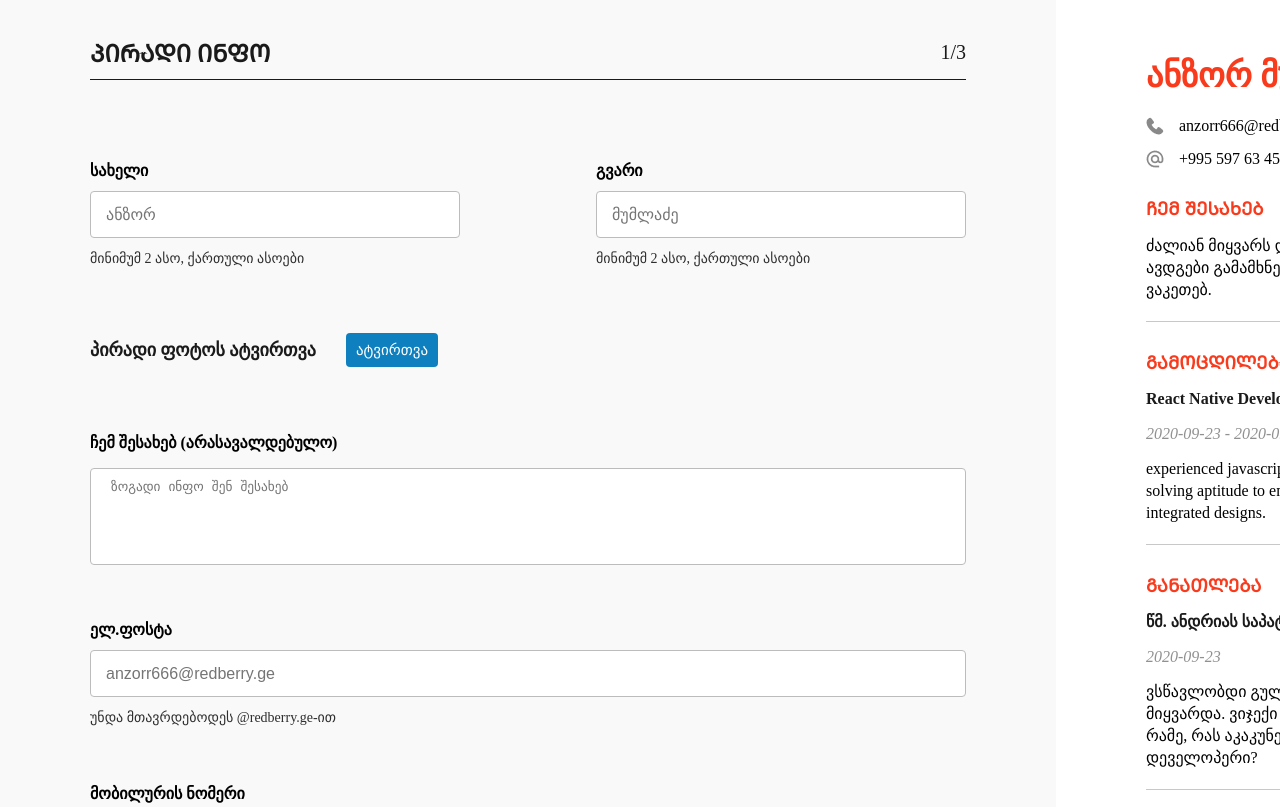
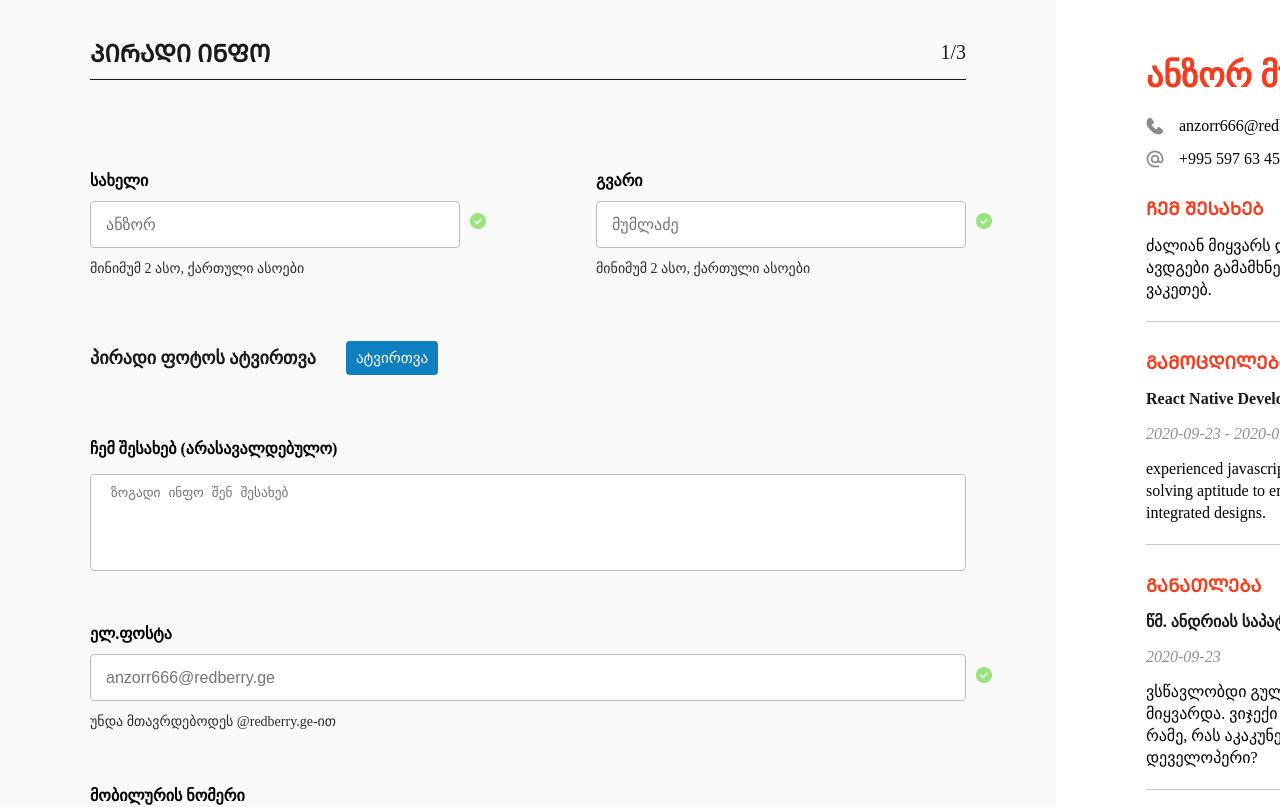
Before and after one commit to GeorgeKalandadze/redberry-bootcamp-resume-app, a React (Vite) app: page /personal-info in a window 1280 px wide. Shown: the top 807 px of the page. Built offline with nearby package versions, Linux system fonts and the light colour scheme.

Commit message:
reffacroring of context Api and add error messages

```diff
--- /dev/null
+++ b/src/Context.tsx
@@ -0,0 +1,91 @@
+import React, { ContextType, createContext, FunctionComponent, ReactNode, useContext, useState } from 'react';
+import { useForm } from 'react-hook-form';
+import { yupResolver } from '@hookform/resolvers/yup';
+import { formSchema } from './schema/FormSchema';
+
+type ContextTypes = {
+    handleSubmit:any
+    register:any
+    errors:any
+    handleChange:(event: React.ChangeEvent<HTMLInputElement | HTMLTextAreaElement>) => void
+    info:ResumeObjectTypes
+}
+
+
+const AppContext = createContext({} as ContextTypes);
+
+type ContextChildType = {
+    children: ReactNode
+}
+
+//resume object types
+interface ResumeObjectTypes {
+    name:string
+    surname:string
+    email:string
+    phone_number:string
+    experiences: {
+        position:string
+        employer:string
+        start_date:string
+        due_date:string
+        description:string
+    }[]
+    educations:{
+        institute:string
+        degree:string
+        due_date:string
+        description:string
+    }[]
+    image:string;
+    about_me:string;
+}
+
+
+
+
+export const AppProvider:FunctionComponent<ContextChildType> = ({children}) => {
+
+const [info,setInfo] = useState<ResumeObjectTypes>({
+    name:"",
+    surname:"",
+    email:"",
+    phone_number:"",
+    experiences: [{
+        position:"",
+        employer:"",
+        start_date:"",
+        due_date:"",
+        description:"",
+    }],
+    educations:[{
+        institute:"",
+        degree:"",
+        due_date:"",
+        description:"",
+    }],
+    image:"",
+    about_me:"",
+})
+
+
+    const {handleSubmit,register,formState:{errors}} = useForm({
+        resolver:yupResolver(formSchema)
+      })
+
+    const handleChange = (event: React.ChangeEvent<HTMLInputElement | HTMLTextAreaElement>) => {
+        const name = event.target.name;
+        const value = event.target.value;
+        setInfo((formData) => ({ ...formData, [name]: value }));
+    };
+
+
+    return <AppContext.Provider value={{handleSubmit,register,errors,handleChange,info}}>
+        {children}
+    </AppContext.Provider>
+}
+
+
+export const useGlobalContext = () => {
+    return useContext(AppContext)
+}
--- /dev/null
+++ b/src/components/ExperienceForm/ExperienceForm.tsx
@@ -0,0 +1,56 @@
+import InputGroup from '../../components/InputGroup/InputGroup'
+import TextareaGroup from '../../components/TextareaGroup/TextareaGroup'
+import styled from 'styled-components'
+
+const ExperienceForm = () => {
+  return (
+    <div>
+        <ExperienceContainer>
+
+            <InputGroup
+                label='თანამდებობა'
+                placeHolder='დეველოპერი, დიზაინერი, ა.შ.'
+                hint='მინიმუმ 2 სიმბოლო'
+                inputType='text'
+            />
+             <InputGroup
+                label='დამსაქმებელი'
+                placeHolder='დამსაქმებელი'
+                hint='მინიმუმ 2 სიმბოლო'
+                inputType='text'
+            />
+            <FlexedDiv >
+                <InputGroup
+                    width='370px'
+                    label='დაწყების რიცხვი'
+                    inputType='date'
+                />
+                <InputGroup
+                    width='370px'
+                    label='დამთავრების რიცხვი'
+                    inputType='date'
+                />
+            </FlexedDiv>
+            <TextareaGroup
+                label='აღწერა'
+                placeholder='როლი თანამდებობაზე და ზოგადი აღწერა'
+            />
+        </ExperienceContainer>
+    </div>
+  )
+}
+
+export default ExperienceForm
+
+const ExperienceContainer = styled.div`
+display:flex;
+flex-direction:column;
+margin-bottom:30px;
+border-bottom:1px solid #C1C1C1;
+padding-bottom:50px;
+
+`
+const FlexedDiv = styled.div`
+display:flex;
+justify-content:space-between;
+`
--- a/src/components/Header/Header.tsx
+++ b/src/components/Header/Header.tsx
@@ -1,12 +1,13 @@
 import styled from "styled-components"
 type HeaderTypes = {
     headerName:string
+    pageNumber:number
 }
-const Header = ({headerName}:HeaderTypes) => {
+const Header = ({headerName,pageNumber}:HeaderTypes) => {
   return (
     <HeaderContainer>
         <HeaderName>{headerName}</HeaderName>
-        <PageNumber>1/3</PageNumber>
+        <PageNumber>{pageNumber}/3</PageNumber>
     </HeaderContainer>
   )
 }
--- a/src/components/InputGroup/InputGroup.tsx
+++ b/src/components/InputGroup/InputGroup.tsx
@@ -1,4 +1,7 @@
 import styled from 'styled-components';
+import SuccessImage from '../../assets/success-icon.png'
+import ErrorImage from '../../assets/error-icon.png'
+
 
 type InputPropTypes = {
   width?:string
@@ -6,51 +9,87 @@ type InputPropTypes = {
   inputType:string
   hint?:string
   placeHolder?:string
+  name:string
+  register:any
+  error:any
+  value:string|number
+  changeHandler:(event: React.ChangeEvent<HTMLInputElement>) => void
 }
 
-const InputGroup = ({width, label, placeHolder, inputType, hint}:InputPropTypes ) => {
+type InputStylePropTypes = {
+error:boolean
+}
+
+
+
+const InputGroup = ({width, label, placeHolder, inputType, hint, name, register,error,value,changeHandler}:InputPropTypes ) => {
   return (
-    <StyledInputsContainer>
-        <StyledLabel>{label}</StyledLabel>
-        <StyledInput placeholder={placeHolder} type={inputType} width={width}/>
-        <StyledHint>{hint}</StyledHint>
+    <StyledInputsContainer error={error} >
+        <StyledLabel error={error}>{label}</StyledLabel>
+        <StyledInput
+
+          placeholder={placeHolder}
+          type={inputType}
+          width={width}
+          name={name}
+          {...register(name)}
+          value={value}
+          onChange={changeHandler}
+          error={error}
+
+        />
+        <StyledHint error={error}>{hint}</StyledHint>
     </StyledInputsContainer>
   )
 }
 
 export default InputGroup
 
-const StyledInputsContainer = styled.div`
+const StyledInputsContainer = styled.div<InputStylePropTypes>`
 margin-top:40px;
 display:flex;
 flex-direction:column;
 gap:10px;
+position:relative;
+&::after{
+  content: '';
+   ;
+   background-image:url(${prop => prop.error ? ErrorImage : SuccessImage});
+    background-size: 16px;
+    background-repeat: no-repeat;
+    position: absolute;
+    right: -40px;
+    top: 40%;
+    width: 30px;
+    height: 30px;
+}
 `
 
-const StyledLabel = styled.label`
+const StyledLabel = styled.label<InputStylePropTypes>`
 font-style: normal;
 font-weight: 600;
 font-size: 16px;
 line-height: 21px;
+color:${prop => prop.error ? "red" : "black"};
 `
 
-const StyledInput = styled.input`
+const StyledInput = styled.input<InputStylePropTypes>`
 width:${prop => prop.width || "100%"};
 background: #FFFFFF;
 border: 1px solid #BCBCBC;
+border-color:${prop => prop.error? "red" : "#BCBCBC"};
 border-radius: 4px;
 padding:12px 15px;
 font-weight: 400;
 font-size: 16px;
 line-height: 21px;
+position:relative;
 color: rgba(0, 0, 0, 0.6);
-
 `
 
-const StyledHint = styled.p`
+const StyledHint = styled.p<InputStylePropTypes>`
 font-weight: 300;
 font-size: 14px;
 line-height: 21px;
-color: #2E2E2E;
-
+color:${prop => prop.error ? "red" : "#2E2E2E"};
 `
--- a/src/main.tsx
+++ b/src/main.tsx
@@ -1,10 +1,14 @@
 import React from 'react'
 import ReactDOM from 'react-dom/client'
 import App from './App'
+import { AppProvider } from './Context'
 import './index.css'
 
 ReactDOM.createRoot(document.getElementById('root') as HTMLElement).render(
+
   <React.StrictMode>
-    <App />
+    <AppProvider>
+      <App />
+    </AppProvider>
   </React.StrictMode>,
 )
--- a/src/pages/EducationPage/EducationPage.tsx
+++ b/src/pages/EducationPage/EducationPage.tsx
@@ -16,7 +16,7 @@ const EducationPage = () => {
   return (
     <FlexedDiv>
         <EducationForm>
-            <Header headerName='განათლება'/>
+            <Header headerName='განათლება' pageNumber={3}/>
             <EducationContainer>
                 <InputGroup
                     label='სასწავლებელი'
--- a/src/pages/PersonalInfoPage/PersonalInfo.style.tsx
+++ b/src/pages/PersonalInfoPage/PersonalInfo.style.tsx
@@ -1,6 +1,6 @@
 import styled from "styled-components";
 
-export const PersonalInfoContainer = styled.div`
+export const PersonalInfoContainer = styled.form`
 width:55%;
 height:1080px;
 padding:40px 90px;
--- a/src/pages/PersonalInfoPage/PersonalInfo.tsx
+++ b/src/pages/PersonalInfoPage/PersonalInfo.tsx
@@ -1,9 +1,12 @@
-import React, { useRef } from 'react'
+import React, { useRef, useState } from 'react'
 import { Button } from '../../components/Button/Button'
 import Header from '../../components/Header/Header'
 import InputGroup from '../../components/InputGroup/InputGroup'
 import Resume from '../../components/Resume/Resume'
 import TextareaGroup from '../../components/TextareaGroup/TextareaGroup'
+import { useGlobalContext } from '../../Context'
+import AvatarImage from '../../assets/avatar-image.jpg'
+
 import {
     PersonalInfoContainer,
     FlexedDiv,
@@ -12,18 +15,34 @@ import {
     ButtonContainer
 } from './PersonalInfo.style'
 
+
 const PersonalInfo = () => {
+    const {info,handleSubmit,register,handleChange,errors} = useGlobalContext()
+
+    //functions for file input that it works as button
     const fileInputRef = useRef<HTMLInputElement>(null);
-
     const handleClick = () => {
         fileInputRef.current?.click();
     };
+
+    //image upload
+
+
+    const handleAddImage = (event: React.ChangeEvent<HTMLInputElement>) => {
+    if (event.target.files) {
+        const image = event.target.files[0];
+        console.log(image)
+        info.image = image && URL.createObjectURL(image)
+    }
+    }
   return (
     <FlexedDiv>
-    <PersonalInfoContainer>
+    <PersonalInfoContainer onSubmit={handleSubmit(()=> console.log("yess"))}>
         <Header
             headerName='ᲞᲘᲠᲐᲓᲘ ᲘᲜᲤᲝ'
+            pageNumber={1}
         />
+        <h1>{info.name}</h1>
         <FlexedDiv >
             <InputGroup
                 width='370px'
@@ -31,6 +50,11 @@ const PersonalInfo = () => {
                 inputType='text'
                 hint='მინიმუმ 2 ასო, ქართული ასოები'
                 placeHolder='ანზორ'
+                name='name'
+                register={register}
+                error={errors.name}
+                value={info.name}
+                changeHandler={handleChange}
             />
             <InputGroup
                 width='370px'
@@ -38,28 +62,47 @@ const PersonalInfo = () => {
                 inputType='text'
                 hint='მინიმუმ 2 ასო, ქართული ასოები'
                 placeHolder='მუმლაძე'
+                name='surname'
+                register={register}
+                error={errors.surname}
+                value={info.surname}
+                changeHandler={handleChange}
             />
         </FlexedDiv>
-        <UploadImageContainer>
-            <input type="file" ref={fileInputRef} hidden/>
-            <UploadImageText>პირადი ფოტოს ატვირთვა</UploadImageText>
-            <Button bgColor='#0E80BF;' onClick={handleClick} pdng='5px 10px'>ატვირთვა</Button>
+        <UploadImageContainer >
+            <input  ref={fileInputRef} hidden {...register("image")} type="file" onChange={() => handleAddImage} />
+            <UploadImageText >პირადი ფოტოს ატვირთვა</UploadImageText>
+            <Button type="button"bgColor='#0E80BF;' onClick={handleClick} pdng='5px 10px' >ატვირთვა</Button>
         </UploadImageContainer>
-        <TextareaGroup label='ჩემ შესახებ (არასავალდებულო)' placeholder="ზოგადი ინფო შენ შესახებ"/>
+        <TextareaGroup
+            label='ჩემ შესახებ (არასავალდებულო)'
+            placeholder="ზოგადი ინფო შენ შესახებ"
+
+        />
         <InputGroup
             label='ელ.ფოსტა'
             inputType='email'
             hint='უნდა მთავრდებოდეს @redberry.ge-ით'
             placeHolder='anzorr666@redberry.ge'
+            name='email'
+            register={register}
+            error={errors.email}
+            value={info.email}
+            changeHandler={handleChange}
         />
         <InputGroup
             label='მობილურის ნომერი'
-            inputType='number'
+            inputType='tel'
             hint='უნდა აკმაყოფილებდეს ქართული მობილურის ნომრის ფორმატს'
             placeHolder='+995 551 12 34 56'
+            name="phone_number"
+            register={register}
+            error={errors.phone_number}
+            value={info.phone_number}
+            changeHandler={handleChange}
         />
         <ButtonContainer>
-            <Button bgColor='#6B40E3'>შემდეგი</Button>
+            <Button bgColor='#6B40E3' type='submit'>შემდეგი</Button>
         </ButtonContainer>
     </PersonalInfoContainer>
     <Resume/>
--- /dev/null
+++ b/src/schema/FormSchema.tsx
@@ -0,0 +1,36 @@
+import * as yup from 'yup';
+
+
+export const formSchema = yup.object().shape({
+    name:yup
+    .string()
+    .min(2)
+    .required()
+    .matches(/^[ა-ჰ]+$/g),
+
+    surname:yup
+    .string()
+    .min(2)
+    .required()
+    .matches(/^[ა-ჰ]+$/g),
+
+    email:yup
+    .string()
+    .required()
+    .matches(/^[a-zA-Z0-9.!#$%&'*+/=?^_`{|}~-]+@redberry.ge\s*$/),
+
+
+    phone_number:yup
+    .string()
+    .matches(/^(\+?995)?(79\d{7}|5\d{8})$/)
+    .required(),
+
+    start_date:yup
+    .date()
+    .required(),
+
+    due_date:yup
+    .date()
+    .required(),
+
+})
```
Also changed, not shown: src/pages/ExperiencePage/ExperiencePage.style.tsx (+1 -8 lines), src/pages/ExperiencePage/ExperiencePage.tsx (+7 -65 lines), src/assets/error-icon.png (added), src/assets/success-icon.png (added).
